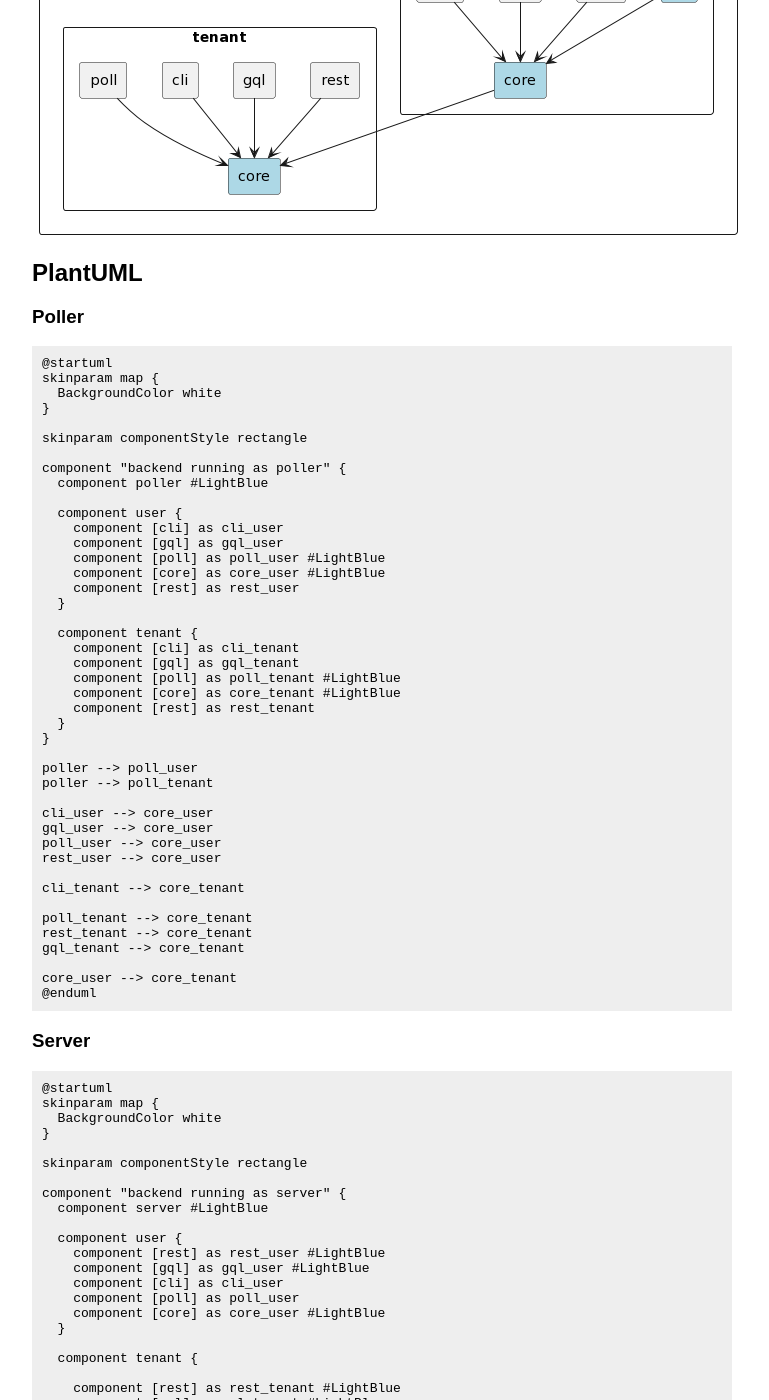
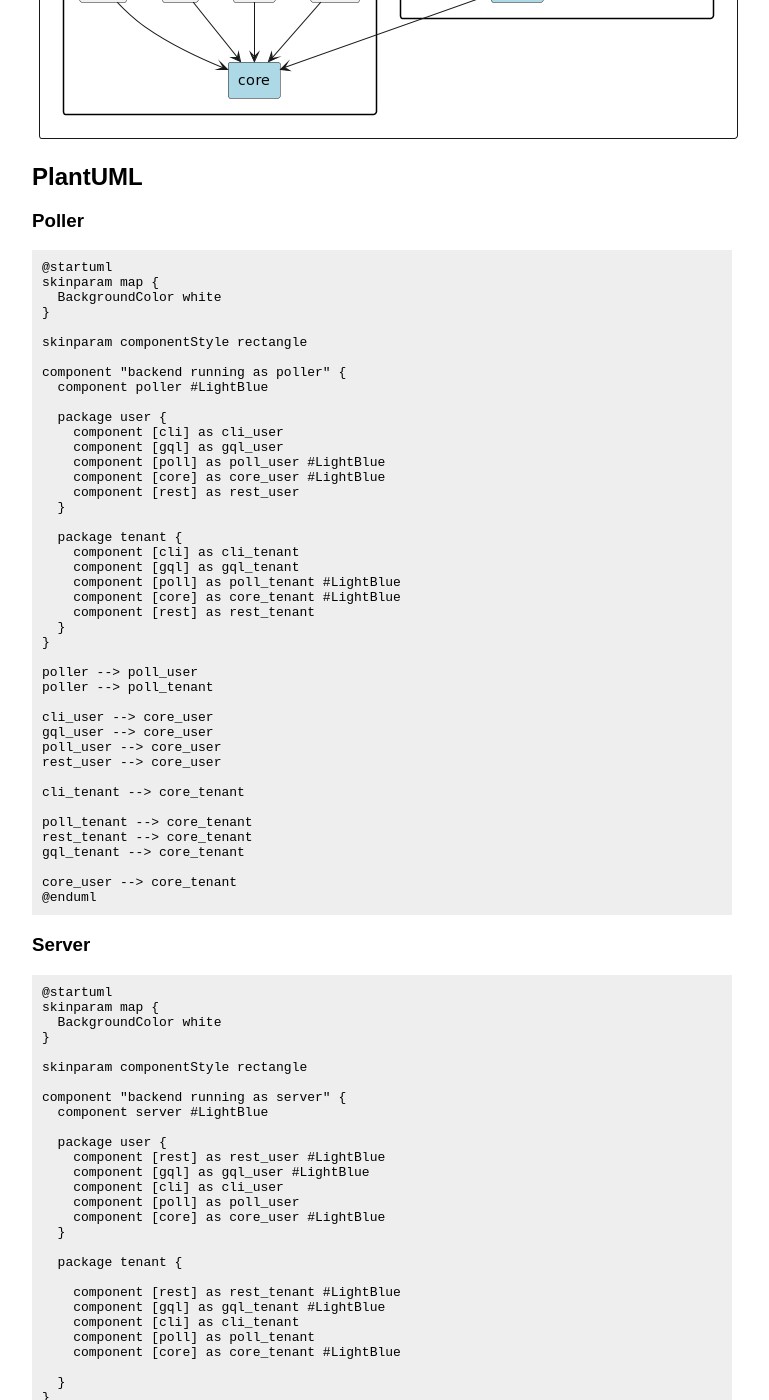
Before and after one commit to maxh/maxheinritz.com, a Jekyll site: the page built from _posts/2022-08-13-backend-run-mode.md, in a window 1280 px wide and 1400 px high, scrolled down 2551 px. Shown: the whole window, without its empty margins (108-877 px from the left). Built offline with Jekyll 4.4.1, drawn with Linux system fonts in a browser that asks for light colours; some of the changed text lies outside the part shown.

Commit message:
better diagrams

```diff
--- a/_posts/2022-08-13-backend-run-mode.md
+++ b/_posts/2022-08-13-backend-run-mode.md
@@ -109,7 +109,7 @@
 component "backend running as poller" {
   component poller #LightBlue
 
-  component user {
+  package user {
     component [cli] as cli_user
     component [gql] as gql_user
     component [poll] as poll_user #LightBlue
@@ -117,7 +117,7 @@
     component [rest] as rest_user
   }
 
-  component tenant {
+  package tenant {
     component [cli] as cli_tenant
     component [gql] as gql_tenant
     component [poll] as poll_tenant #LightBlue
@@ -157,7 +157,7 @@
 component "backend running as server" {
   component server #LightBlue
 
-  component user {
+  package user {
     component [rest] as rest_user #LightBlue
     component [gql] as gql_user #LightBlue
     component [cli] as cli_user
@@ -165,7 +165,7 @@
     component [core] as core_user #LightBlue
   }
 
-  component tenant {
+  package tenant {
 
     component [rest] as rest_tenant #LightBlue
     component [gql] as gql_tenant #LightBlue
@@ -211,8 +211,7 @@
 
 component "backend running as CLI from user module" {
 
-  component user {
-    component runner #LightBlue
+  package user {
     component [rest] as rest_user
     component [gql] as gql_user
     component [cli] as cli_user #LightBlue
@@ -220,7 +219,7 @@
     component [core] as core_user #LightBlue
   }
 
-  component tenant {
+  package tenant {
 
     component [rest] as rest_tenant
     component [gql] as gql_tenant
```
Also changed, not shown: other parts of _posts/2022-08-13-backend-run-mode.md (+0 -2 lines), _posts/2022-08-13-atomic-backend-modules.md (+1 -1 lines), images/posts/atomic-backend-module.png, images/posts/backend-running-as-cli-from-user-module.png, images/posts/backend-running-as-poller.png, images/posts/backend-running-as-server.png.
